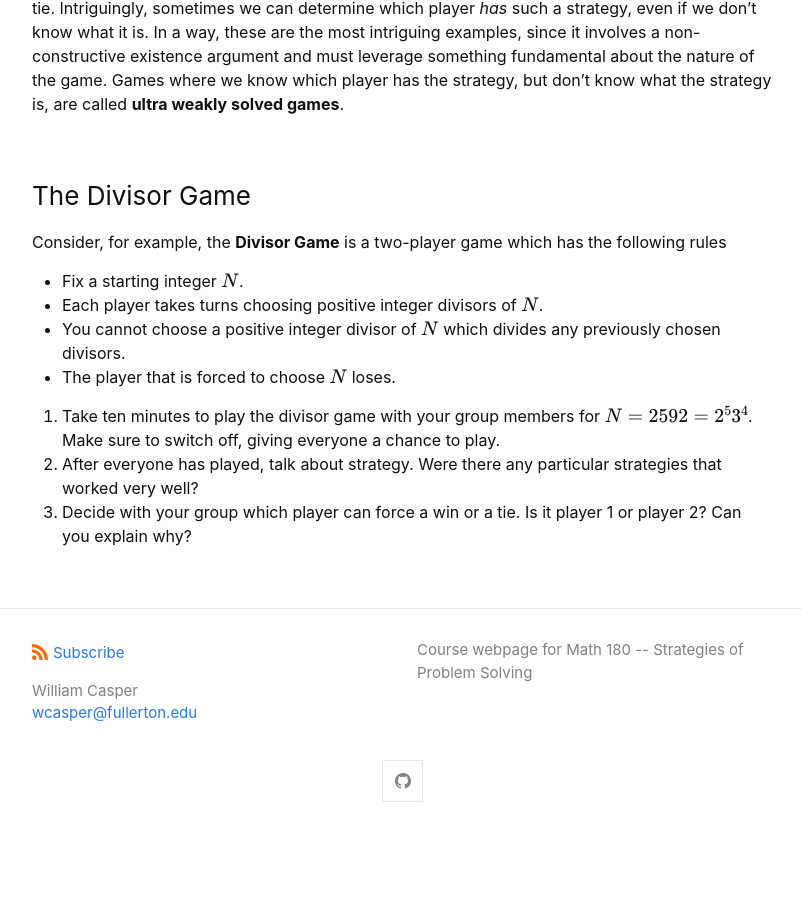
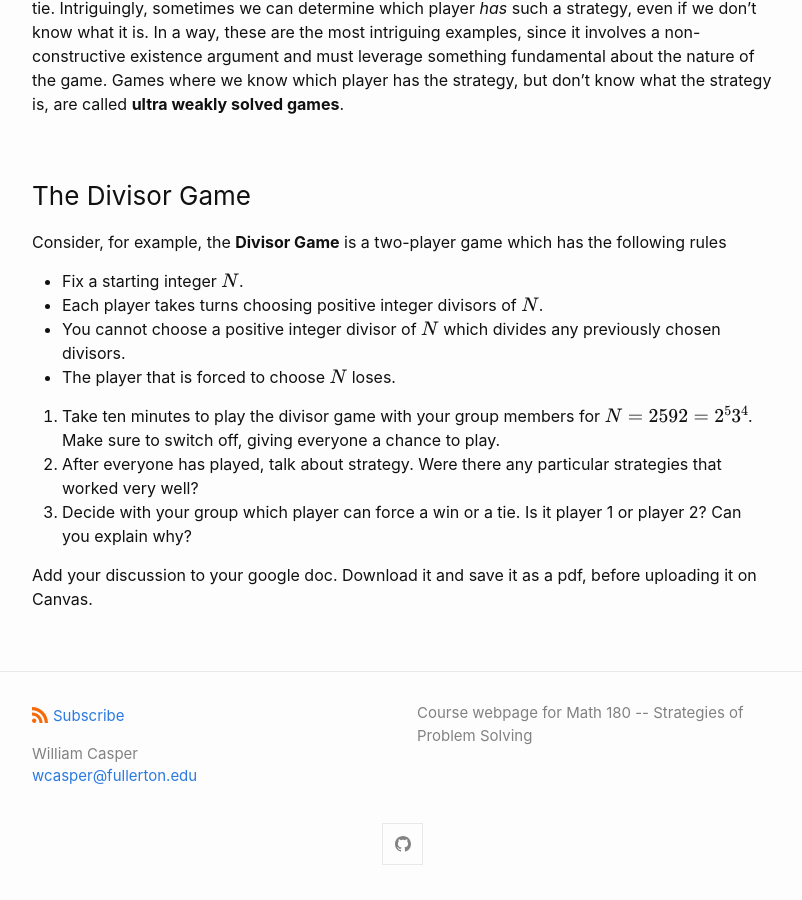
Before and after one commit to wcasper/math180fall2021, a Jekyll site: the page built from _modules/tic-tac-toe/weakly-solved-games.md, in a window 1280 px wide and 900 px high, scrolled down 641 px. Shown: the whole window, without its empty margins (238-1040 px from the left). Built offline with Jekyll 4.4.1, drawn with Linux system fonts in a browser that asks for light colours; before the commit the page ends 1478 px from its top, so only the background shows below that.

Commit message:
added instructions for google doc

```diff
--- a/_modules/tic-tac-toe/weakly-solved-games.md
+++ b/_modules/tic-tac-toe/weakly-solved-games.md
@@ -26,3 +26,5 @@ Consider, for example, the **Divisor Game** is a two-player game which has the f
 Make sure to switch off, giving everyone a chance to play.
 2. After everyone has played, talk about strategy.  Were there any particular strategies that worked very well?
 3. Decide with your group which player can force a win or a tie.  Is it player 1 or player 2?  Can you explain why?
+
+Add your discussion to your google doc.  Download it and save it as a pdf, before uploading it on Canvas.
```
